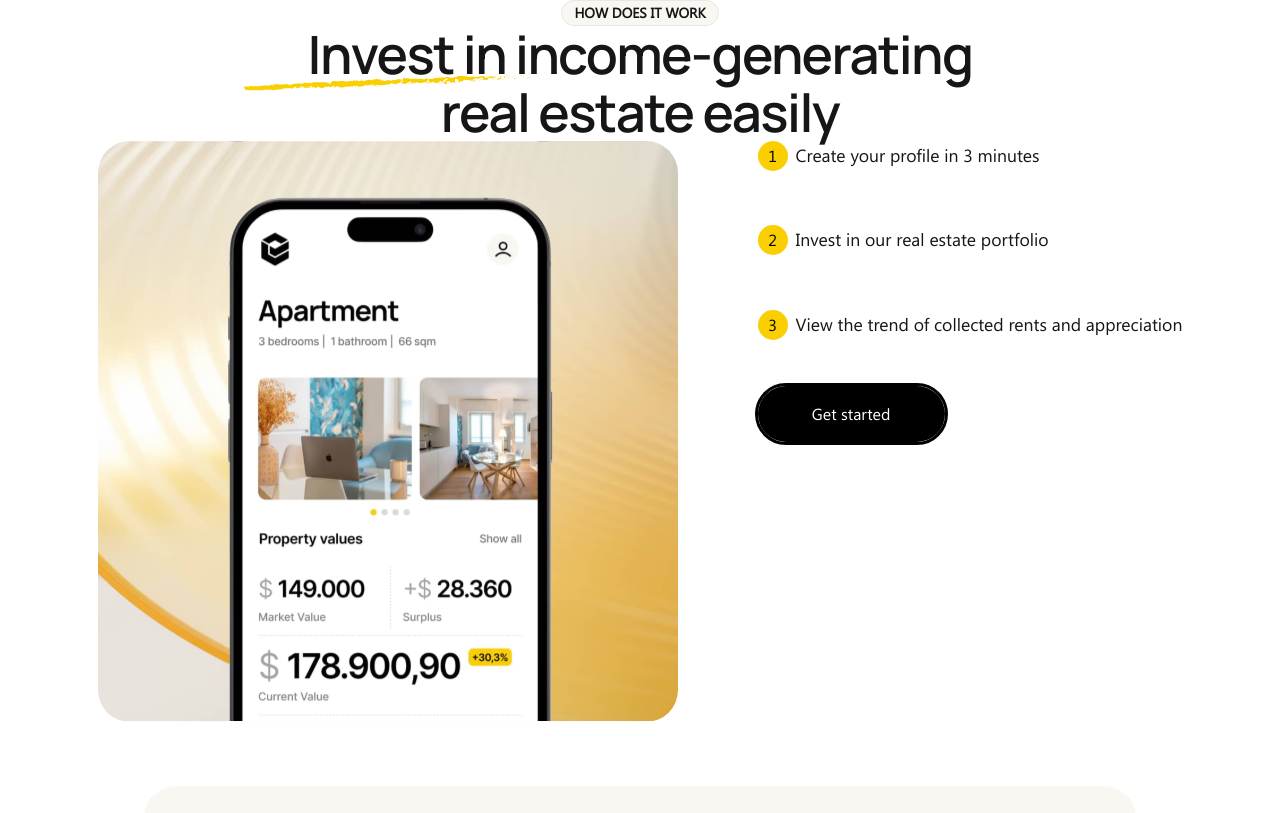
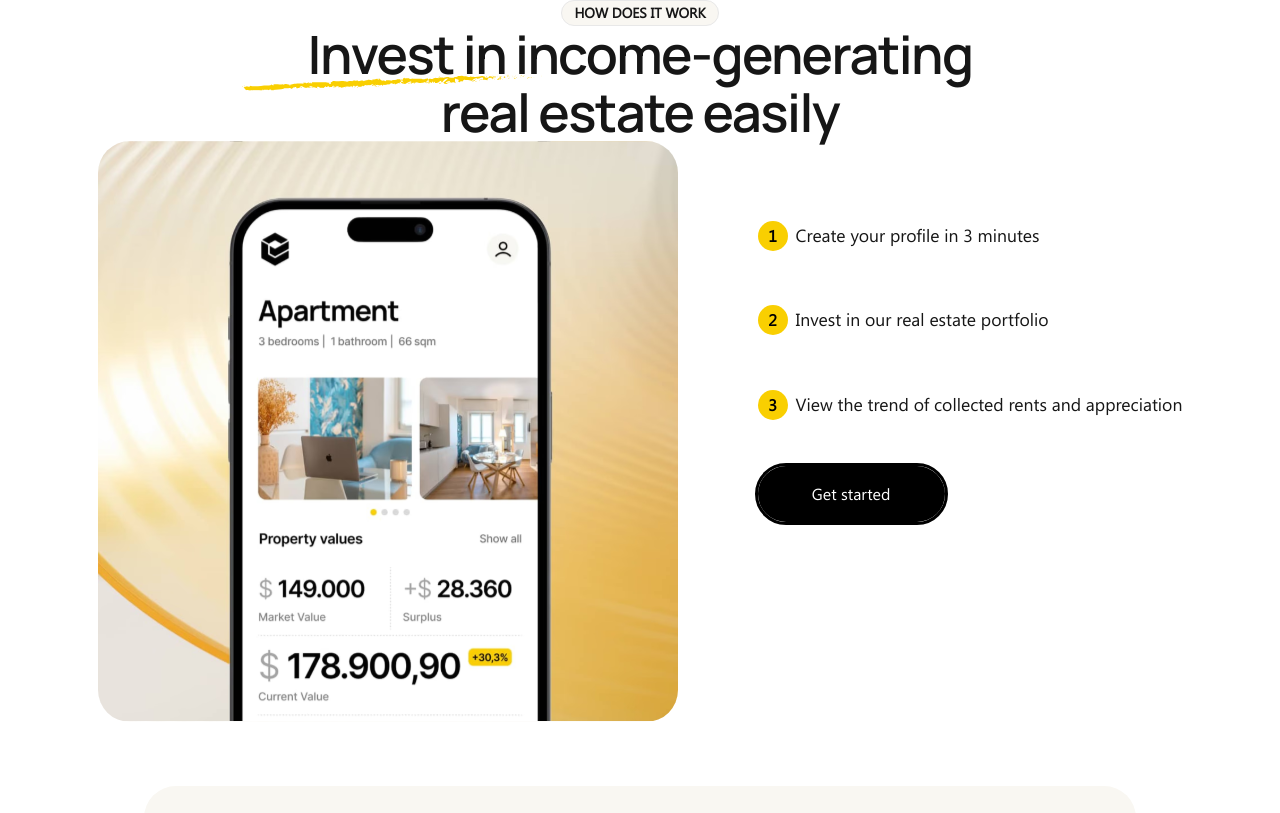
Before and after one commit to Daniel264/Slice, a Next.js app: page / in a window 1280 px wide. Shown: the part 1128-1941 px from the top of the page. Built offline with nearby package versions, Linux system fonts and the light colour scheme.

Commit message:
feat: add a padding to the second-hero through a new classname

```diff
--- a/src/components/Hero-section-Template.tsx
+++ b/src/components/Hero-section-Template.tsx
@@ -4,6 +4,7 @@ import { Button } from "./Button";
 import { motion } from "framer-motion";
 
 interface HeroProps {
+    padding: string;
     flexDirection: string;
     designedText: boolean;
     src: string;
@@ -11,7 +12,7 @@ interface HeroProps {
     showImage?: boolean;
 }
 
-export const HeroSection = ({ flexDirection = "row", designedText, src, arrayName, showImage }: HeroProps) => {
+export const HeroSection = ({ flexDirection = "row", designedText, src, arrayName, showImage, padding }: HeroProps) => {
     return (
         <section data-section="une" className={`hero-section ${flexDirection === "row-reverse" ? "flex-row-reverse" : "flex-row"}`}>
             <div>
@@ -45,7 +46,7 @@ export const HeroSection = ({ flexDirection = "row", designedText, src, arrayNam
                     {showImage && <Image src={"/assets/images/round-text.svg"} alt={""} width={280} height={100} className="round-img" />}
                 </motion.div>
 
-                <div className="yellow_text_array">
+                <div className={`yellow_text_array ${padding}`}>
                     <YellowText array={arrayName} />
                 </div>
                 <div>
--- a/src/components/Second-hero.tsx
+++ b/src/components/Second-hero.tsx
@@ -15,8 +15,8 @@ export const SecondHero = () => {
                     Invest in income-generating <br /> real estate easily
                 </h1>
             </div>
-            <div className="second-hero">
-                <HeroSection flexDirection={"row-reverse"} designedText={false} src={"/assets/images/section-img.svg"} arrayName={works} />
+            <div className="second-hero__hero-duplicate">
+                <HeroSection flexDirection={"row-reverse"} designedText={false} src={"/assets/images/section-img.svg"} arrayName={works} padding={"padding"} />
             </div>
         </section>
     );
--- a/src/styles/SCSS/components/_second-hero.scss
+++ b/src/styles/SCSS/components/_second-hero.scss
@@ -9,4 +9,13 @@
         left: 9rem;
         // left: 1rem;
     }
+
+    &__hero-duplicate {
+
+        @include align-center(100%, 100%, row);
+    }
 }
+
+.padding {
+    padding-top: 80px;
+}
--- a/src/styles/SCSS/components/_yellow-text.scss
+++ b/src/styles/SCSS/components/_yellow-text.scss
@@ -19,6 +19,8 @@
             align-items: center;
             width: 30px;
             height: 30px;
+            font-weight: bold;
+            font-smooth: inherit;
             padding: 4px;
             border-radius: 100%;
             background: var(--secondary-color);
--- a/src/styles/SCSS/index.css
+++ b/src/styles/SCSS/index.css
@@ -250,6 +250,8 @@
   align-items: center;
   width: 30px;
   height: 30px;
+  font-weight: bold;
+  font-smooth: inherit;
   padding: 4px;
   border-radius: 100%;
   background: var(--secondary-color);
@@ -484,6 +486,18 @@
   position: absolute;
   top: 4.6rem;
   left: 9rem;
+}
+.second-hero__hero-duplicate {
+  width: 100%;
+  min-height: 100%;
+  display: flex;
+  flex-direction: row;
+  justify-content: center;
+  align-items: center;
+}
+
+.padding {
+  padding-top: 80px;
 }
 
 .range-container {
```
Also changed, not shown: 1 other file (tests, documents, lock files or other folders).
